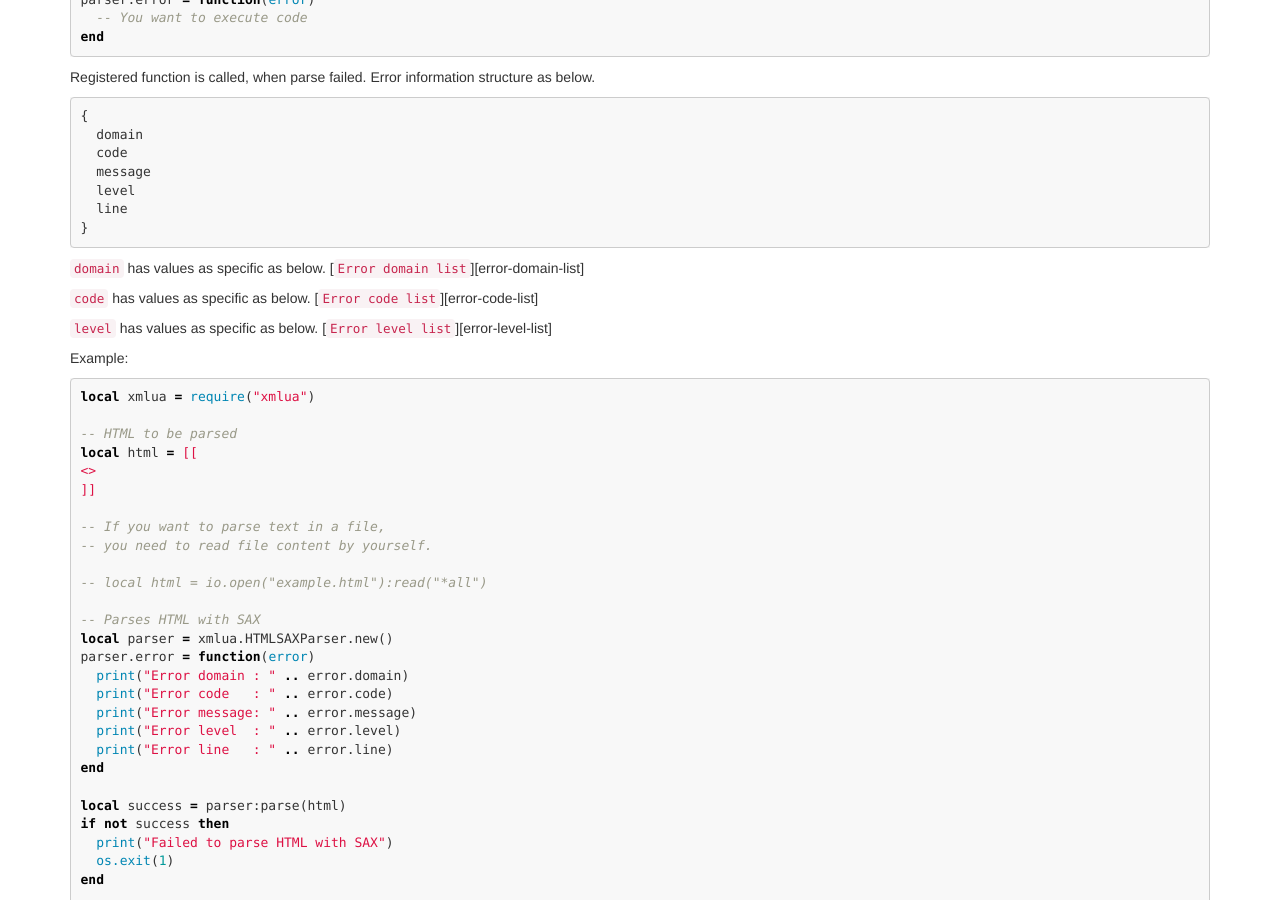
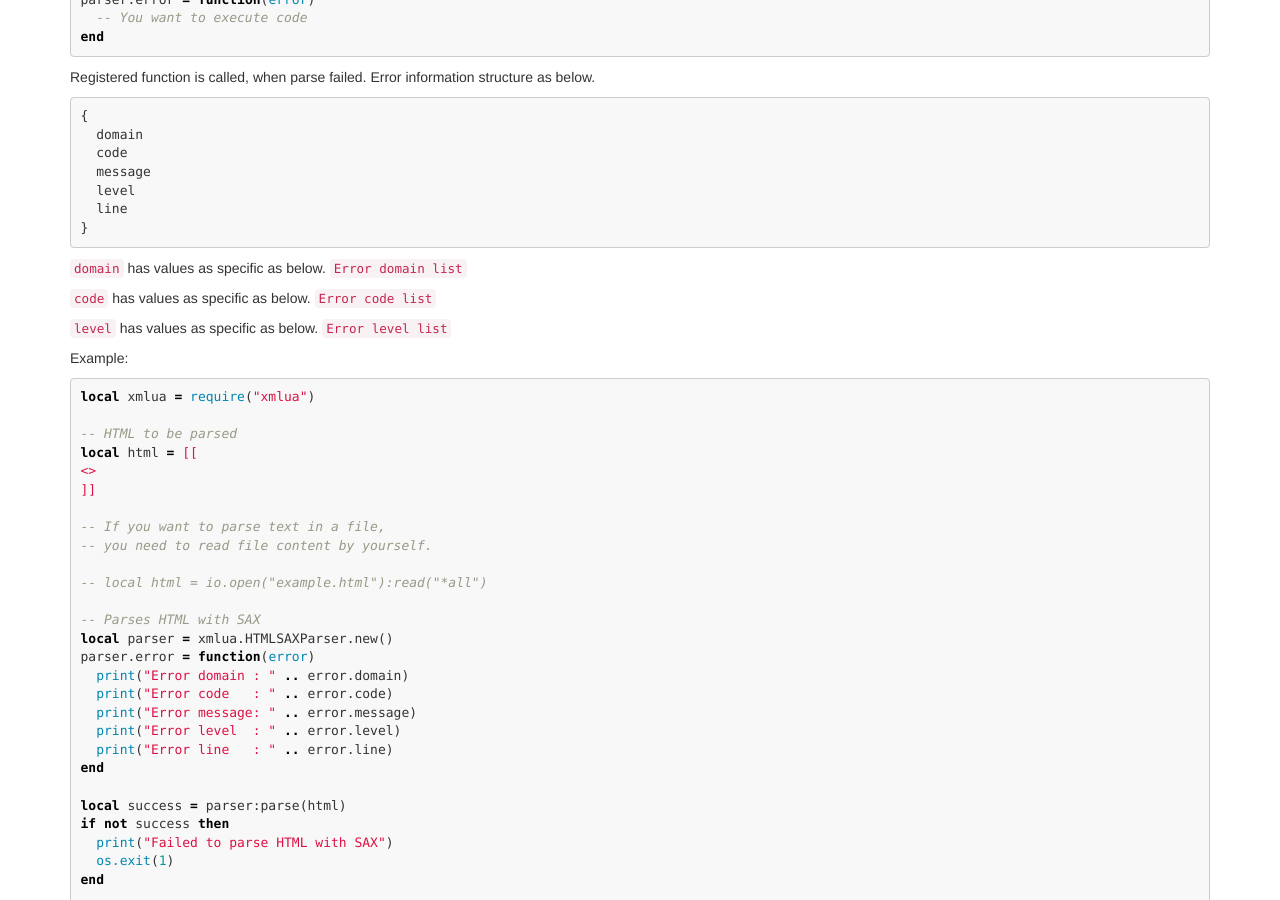
Before and after one commit to clear-code/xmlua, a Jekyll site: the page built from docs/reference/html-sax-parser.md, in a window 1280 px wide and 900 px high, scrolled down 10969 px. Built offline with Jekyll 4.4.1, drawn with Linux system fonts in a browser that asks for light colours.

Commit message:
doc reference: fix a markup

````diff
--- a/docs/reference/html-sax-parser.md
+++ b/docs/reference/html-sax-parser.md
@@ -715,6 +715,6 @@ Error line   : 1
 Failed to parse HTML with SAX
 ```
 
-[Error domain list]:error-domain-list.html
-[Error code list]:error-code-list.html
-[Error level list]:error-level-list.html
+[error-domain-list]:error-domain-list.html
+[error-code-list]:error-code-list.html
+[error-level-list]:error-level-list.html
````
